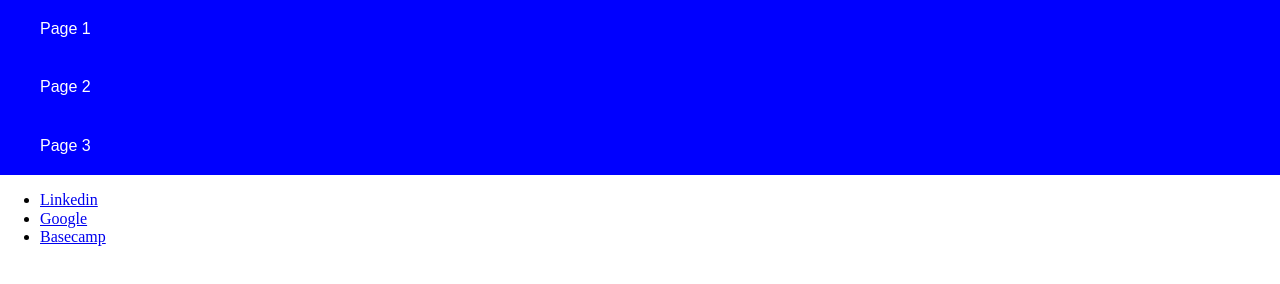
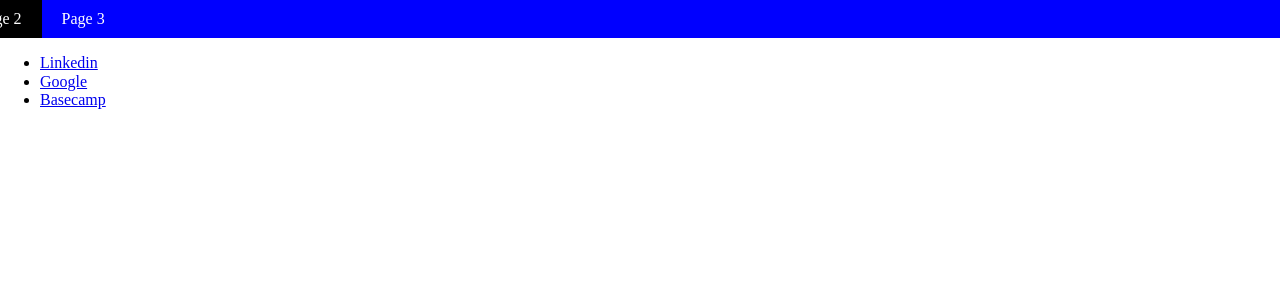
Before and after one commit to lidajiang19/idx_519_lab_6, a plain HTML site: page index.html in a window 1280 px wide. Drawn offline with Linux system fonts and the light colour scheme.

Commit message:
revise #main-navbar ul li

```diff
--- a/css/style.css
+++ b/css/style.css
@@ -12,8 +12,12 @@
 }
 
 #main-navbar ul li{
-  font-family: sans-serif;
-  padding: 10px 20px;
+  /* font-family: sans-serif; */
+  /* padding: 10px 20px; */
+  float:left;
+  position: relative;
+  right:50%;
+  display:block;
 }
 
 #main-navbar ul li a{
```
